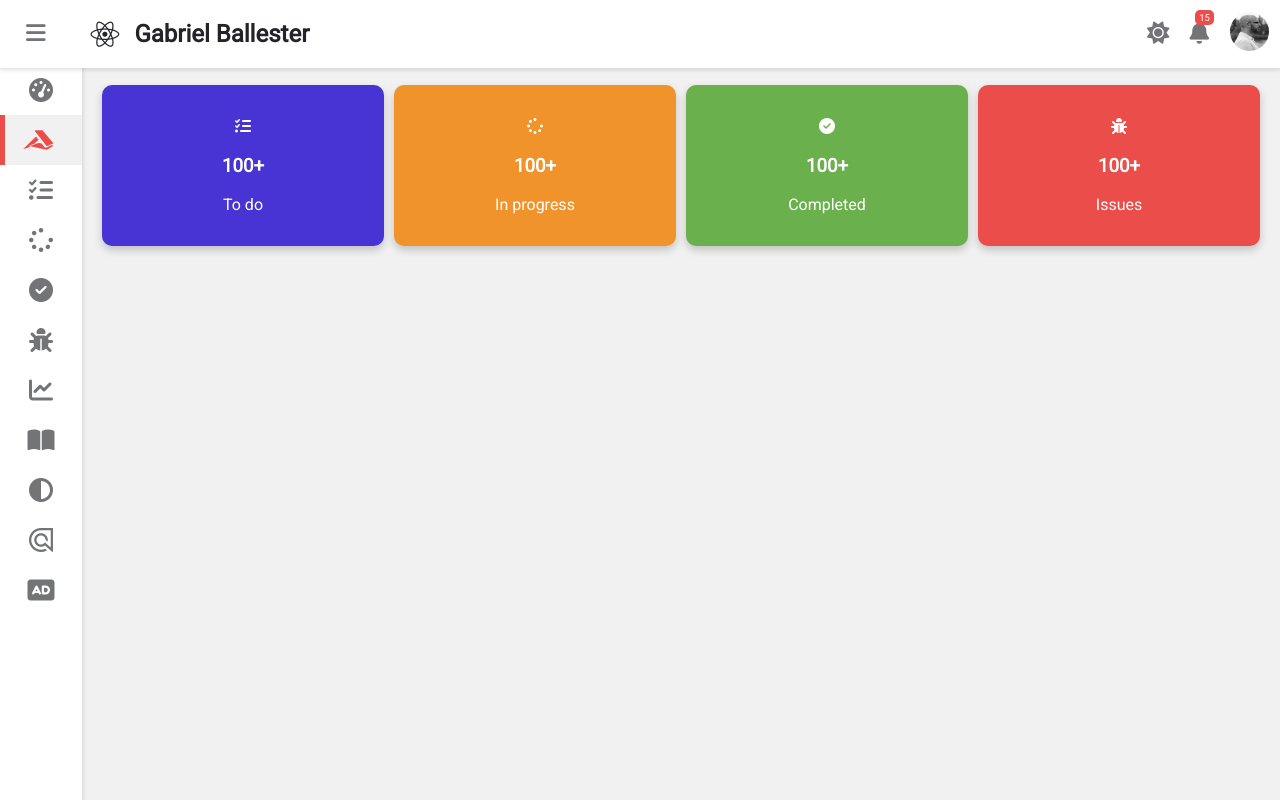
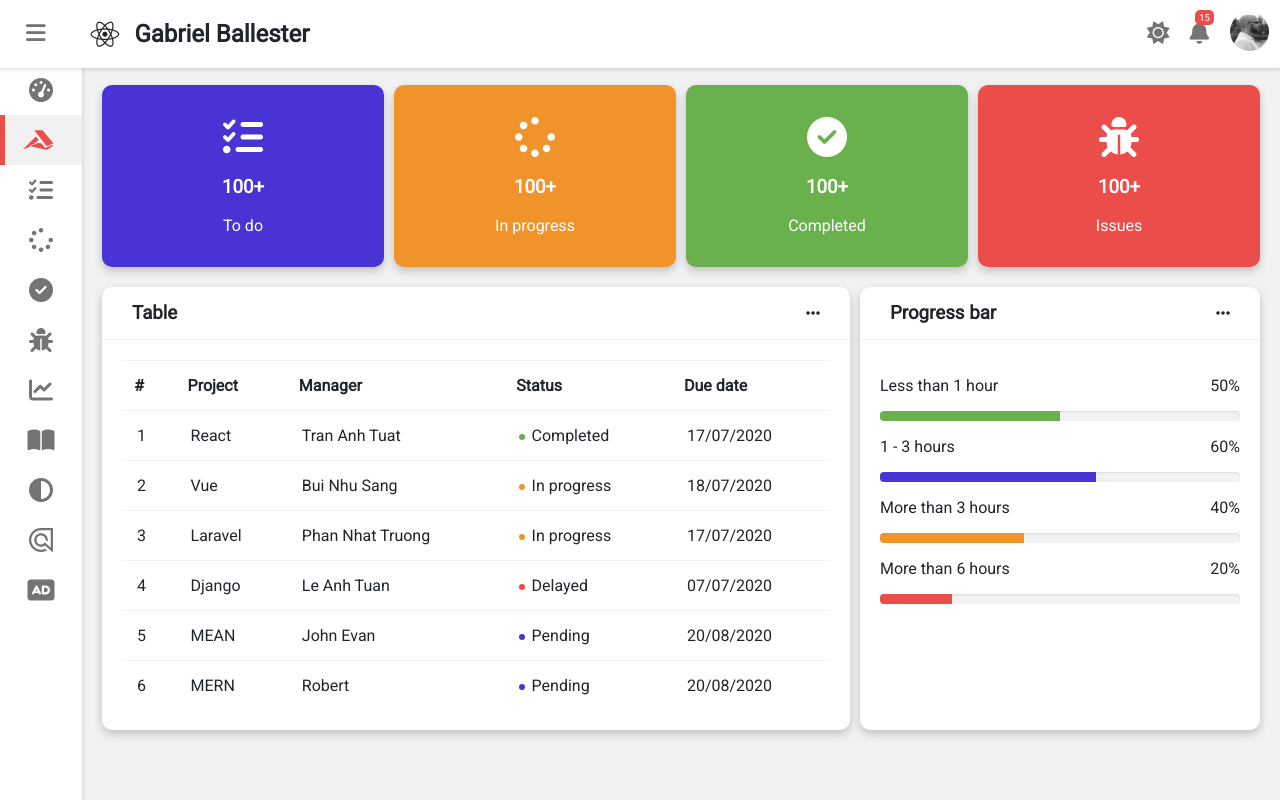
Before and after one commit to gabyballester/react-panel-admin-v3-dark-light-modes-cssgrid, a React (Create React App) app: page / in a window 1280 px wide. Built offline with nearby package versions, Linux system fonts and the light colour scheme.

Commit message:
Table + progress bar row

```diff
--- a/src/components/Main.css
+++ b/src/components/Main.css
@@ -28,22 +28,108 @@
   background: var(--danger-color);
 }
 
-.row {
+.row-header {
   padding: 10px;
   display: grid;
   grid-gap: 10px;
-  /* grid-template-columns: repeat(4, 1fr); */
 }
 
 .counter {
-	padding: 16px;
-	text-align: center;
-	color: #fff;
-	border-radius: 10px;
-	box-shadow: 0 4px 8px 0 rgba(0,0,0,0.2);
+  padding: 16px;
+  text-align: center;
+  color: #fff;
+  border-radius: 10px;
+  box-shadow: 0 4px 8px 0 rgba(0, 0, 0, 0.2);
 }
 
-@media only screen and (min-width: 992px) {}
+.counter i {
+  font-size: 40px;
+}
+
+.card {
+  background: var(--main-bg-color);
+  color: var(--main-color);
+  border-radius: 10px;
+  margin-bottom: 10px;
+  box-shadow: 0 4px 8px 0 rgba(0, 0, 0, 0.2);
+}
+
+.card-header {
+  padding: 15px 30px;
+  border-bottom: 1px solid var(--second-bg-color);
+  position: relative;
+}
+
+.card-header h3 {
+  margin: 0;
+}
+
+.card-header i {
+  color: var(--main-color);
+  position: absolute;
+  right: 30px;
+  top: 50%;
+  transform: translateY(-50%);
+}
+
+.card-header i:hover {
+  cursor: pointer;
+}
+
+.card-content {
+  padding: 20px;
+  overflow-x: auto;
+}
+
+.row-table-data {
+  padding: 10px;
+  display: grid;
+  grid-gap: 10px;
+}
+
+table {
+  border-collapse: collapse;
+  width: 100%;
+}
+
+table td {
+  border-top: 1px solid var(--second-bg-color);
+  padding: 15px;
+}
+
+table th {
+  border-top: 1px solid var(--second-bg-color);
+  border-bottom: 1px solid var(--second-bg-color);
+  padding: 15px 12px;
+  text-align: left;
+}
+
+.dot i {
+	display: inline-block;
+	width: .385rem;
+	height: .385rem;
+	margin-right: .385rem;
+	vertical-align: middle;
+	border-radius: 50%;
+}
+
+.progress-wrapper {
+	margin-bottom: 15px;
+}
+
+.float-right {
+	float: right;
+}
+
+.progress {
+	height: 10px;
+	overflow: hidden;
+	display: flex;
+	font-size: .75rem;
+	background: rgba(0,0,0,0.05);
+	border-radius: .25rem;
+	box-shadow: inset 0 1px 2px rgba(0,0,0,0.1);
+}
 
 /* Small devices >= 600px */
 @media screen and (max-width: 600px) {
@@ -54,21 +140,35 @@
   .wrapper.expand {
     margin-left: 0;
   }
-  .row {
-    grid-template-columns: repeat(1, 1fr);
+
+  .row-header {
+    grid-template-columns: 1, 1fr;
+  }
+  .row-table-data {
+    grid-template-columns: 1fr;
   }
 }
 
 /* Medium devices  >= 670px */
 @media screen and (min-width: 670px) {
-  .row {
+  .row-header {
     grid-template-columns: repeat(2, 1fr);
   }
 }
 
 /* laptops/desktops >= 1024px */
 @media screen and (min-width: 1024px) {
-  .row {
+  .row-header {
     grid-template-columns: repeat(4, 1fr);
   }
+  .row-table-data {
+    grid-template-columns: 1fr 300px;
+  }
 }
+
+/* very large laptops/desktops >= 1200 */
+@media screen and (min-width: 1200px) {
+  .row-table-data {
+    grid-template-columns: 1fr 400px;
+  }
+}
--- a/src/components/Main.js
+++ b/src/components/Main.js
@@ -6,11 +6,11 @@ const Main = ({ showSidebar }) => {
 
   return (
     <div className={sidebarContainer}>
-      <div className="row">
+      <div className="row-header">
         <div className="col">
           <div className="counter bg-primary">
             <p>
-              <i class="fas fa-tasks"></i>
+              <i className="fas fa-tasks"></i>
             </p>
             <h3>100+</h3>
             <p>To do</p>
@@ -19,7 +19,7 @@ const Main = ({ showSidebar }) => {
         <div className="col">
           <div className="counter bg-warning">
             <p>
-              <i class="fas fa-spinner"></i>
+              <i className="fas fa-spinner"></i>
             </p>
             <h3>100+</h3>
             <p>In progress</p>
@@ -28,7 +28,7 @@ const Main = ({ showSidebar }) => {
         <div className="col">
           <div className="counter bg-success">
             <p>
-              <i class="fas fa-check-circle"></i>
+              <i className="fas fa-check-circle"></i>
             </p>
             <h3>100+</h3>
             <p>Completed</p>
@@ -37,15 +37,157 @@ const Main = ({ showSidebar }) => {
         <div className="col">
           <div className="counter bg-danger">
             <p>
-              <i class="fas fa-bug"></i>
+              <i className="fas fa-bug"></i>
             </p>
             <h3>100+</h3>
             <p>Issues</p>
           </div>
         </div>
       </div>
+      <div className="row-table-data">
+        <div className="col">
+          <div className="card">
+            <div className="card-header">
+              <h3>Table</h3>
+              <i className="fas fa-ellipsis-h"></i>
+            </div>
+            <div className="card-content">
+              <table>
+                <thead>
+                  <tr>
+                    <th>#</th>
+                    <th>Project</th>
+                    <th>Manager</th>
+                    <th>Status</th>
+                    <th>Due date</th>
+                  </tr>
+                </thead>
+                <tbody>
+                  <tr>
+                    <td>1</td>
+                    <td>React</td>
+                    <td>Tran Anh Tuat</td>
+                    <td>
+                      <span className="dot">
+                        <i className="bg-success"></i>
+											Completed
+										</span>
+                    </td>
+                    <td>17/07/2020</td>
+                  </tr>
+                  <tr>
+                    <td>2</td>
+                    <td>Vue</td>
+                    <td>Bui Nhu Sang</td>
+                    <td>
+                      <span className="dot">
+                        <i className="bg-warning"></i>
+											In progress
+										</span>
+                    </td>
+                    <td>18/07/2020</td>
+                  </tr>
+                  <tr>
+                    <td>3</td>
+                    <td>Laravel</td>
+                    <td>Phan Nhat Truong</td>
+                    <td>
+                      <span className="dot">
+                        <i className="bg-warning"></i>
+											In progress
+										</span>
+                    </td>
+                    <td>17/07/2020</td>
+                  </tr>
+                  <tr>
+                    <td>4</td>
+                    <td>Django</td>
+                    <td>Le Anh Tuan</td>
+                    <td>
+                      <span className="dot">
+                        <i className="bg-danger"></i>
+											Delayed
+										</span>
+                    </td>
+                    <td>07/07/2020</td>
+                  </tr>
+                  <tr>
+                    <td>5</td>
+                    <td>MEAN</td>
+                    <td>John Evan</td>
+                    <td>
+                      <span className="dot">
+                        <i className="bg-primary"></i>
+											Pending
+										</span>
+                    </td>
+                    <td>20/08/2020</td>
+                  </tr>
+                  <tr>
+                    <td>6</td>
+                    <td>MERN</td>
+                    <td>Robert</td>
+                    <td>
+                      <span className="dot">
+                        <i className="bg-primary"></i>
+											Pending
+										</span>
+                    </td>
+                    <td>20/08/2020</td>
+                  </tr>
+                </tbody>
+              </table>
+            </div>
+          </div>
+        </div>
+        <div className="card">
+          <div className="card-header">
+            <h3>Progress bar</h3>
+            <i class="fas fa-ellipsis-h"></i>
+          </div>
+          <div class="card-content">
+						<div class="progress-wrapper">
+							<p>
+								Less than 1 hour
+								<span class="float-right">50%</span>
+							</p>
+							<div class="progress">
+								<div class="bg-success" style={{width: '50%'}}></div>
+							</div>
+						</div>
+						<div class="progress-wrapper">
+							<p>
+								1 - 3 hours
+								<span class="float-right">60%</span>
+							</p>
+							<div class="progress">
+								<div class="bg-primary" style={{width: '60%'}}></div>
+							</div>
+						</div>
+						<div class="progress-wrapper">
+							<p>
+								More than 3 hours
+								<span class="float-right">40%</span>
+							</p>
+							<div class="progress">
+								<div class="bg-warning" style={{width: '40%'}}></div>
+							</div>
+						</div>
+						<div class="progress-wrapper">
+							<p>
+								More than 6 hours
+								<span class="float-right">20%</span>
+							</p>
+							<div class="progress">
+								<div class="bg-danger" style={{width: '20%'}}></div>
+							</div>
+						</div>
+					</div>
+        </div>
+      </div>
+
     </div>
   )
 }
 
-export default Main
+export default Main;
```
